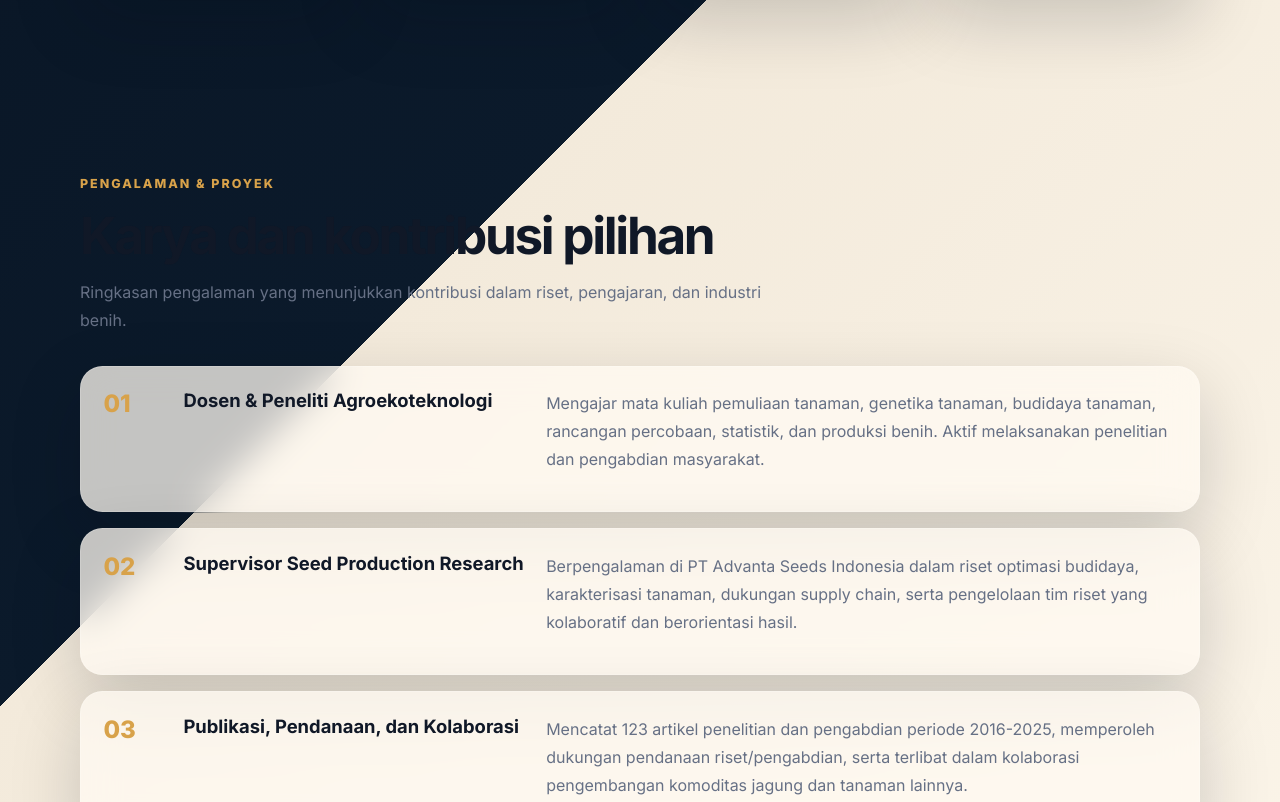
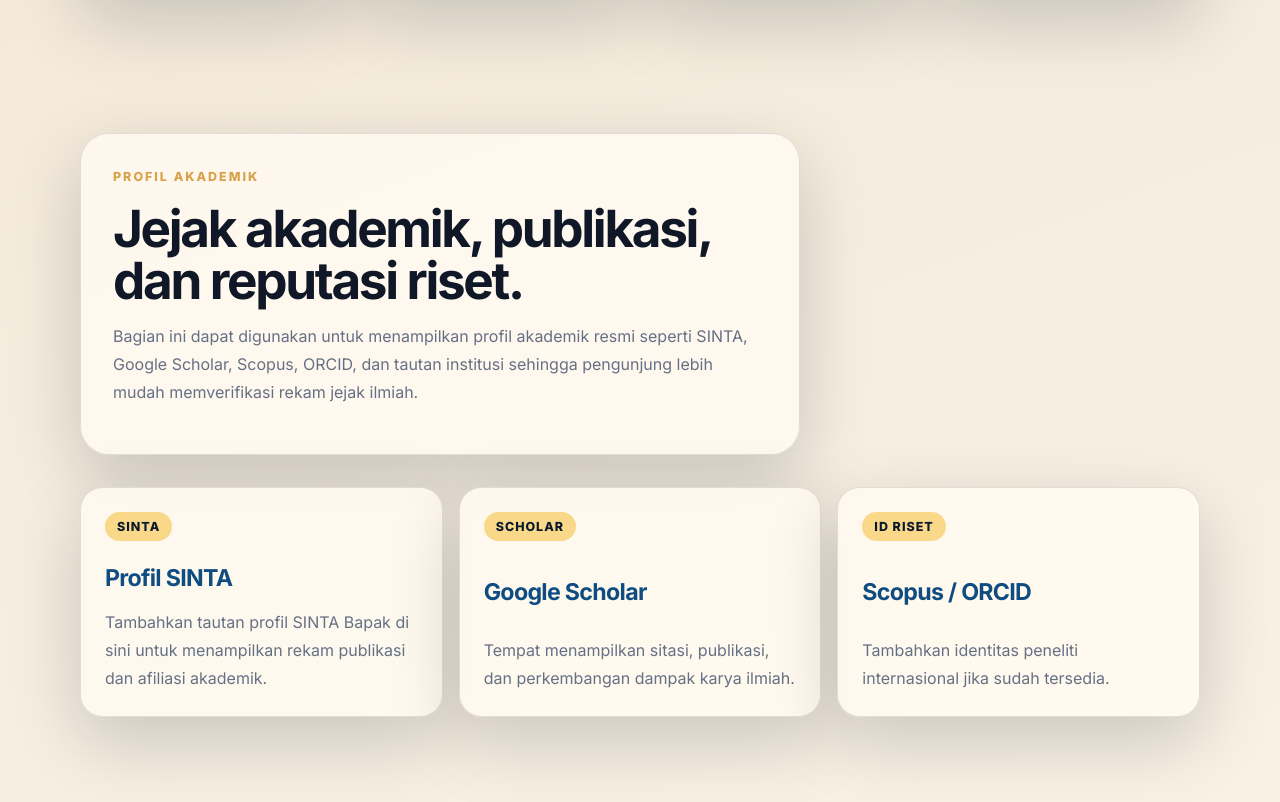
Before and after one commit to djreza999-a11y/Reza-Prakoso, a plain HTML site: page index.html in a window 1280 px wide. Shown: the part 1843-2645 px from the top of the page. Drawn offline with Linux system fonts and the light colour scheme.

Commit message:
Update tampilan dan profil akademik

```diff
--- a/index.html
+++ b/index.html
@@ -30,6 +30,7 @@
       <nav id="site-nav" class="site-nav" aria-label="Navigasi utama">
         <a href="#tentang">Tentang</a>
         <a href="#keahlian">Keahlian</a>
+        <a href="#akademik">Akademik</a>
         <a href="#proyek">Proyek</a>
         <a href="#kontak">Kontak</a>
       </nav>
@@ -117,6 +118,34 @@
         </div>
       </section>
 
+      <section id="akademik" class="section academic-section">
+        <div class="section-heading">
+          <p class="eyebrow">Profil Akademik</p>
+          <h2>Jejak akademik, publikasi, dan reputasi riset.</h2>
+          <p>
+            Bagian ini dapat digunakan untuk menampilkan profil akademik resmi seperti SINTA, Google Scholar,
+            Scopus, ORCID, dan tautan institusi sehingga pengunjung lebih mudah memverifikasi rekam jejak ilmiah.
+          </p>
+        </div>
+        <div class="academic-grid">
+          <a class="academic-card" href="#" aria-label="Profil SINTA akan ditambahkan">
+            <span>SINTA</span>
+            <strong>Profil SINTA</strong>
+            <p>Tambahkan tautan profil SINTA Bapak di sini untuk menampilkan rekam publikasi dan afiliasi akademik.</p>
+          </a>
+          <a class="academic-card" href="#" aria-label="Profil Google Scholar akan ditambahkan">
+            <span>Scholar</span>
+            <strong>Google Scholar</strong>
+            <p>Tempat menampilkan sitasi, publikasi, dan perkembangan dampak karya ilmiah.</p>
+          </a>
+          <a class="academic-card" href="#" aria-label="Profil Scopus atau ORCID akan ditambahkan">
+            <span>ID Riset</span>
+            <strong>Scopus / ORCID</strong>
+            <p>Tambahkan identitas peneliti internasional jika sudah tersedia.</p>
+          </a>
+        </div>
+      </section>
+
       <section id="proyek" class="section">
         <div class="section-heading">
           <p class="eyebrow">Pengalaman & Proyek</p>
--- a/styles.css
+++ b/styles.css
@@ -26,7 +26,7 @@ body {
   background:
     radial-gradient(circle at top left, rgba(216, 162, 74, 0.26), transparent 28rem),
     radial-gradient(circle at top right, rgba(15, 76, 129, 0.32), transparent 34rem),
-    linear-gradient(135deg, #07101d 0%, #0b1a2b 52%, #f3eadb 52%, #fffaf0 100%);
+    linear-gradient(160deg, #07101d 0%, #0b1a2b 38%, #f3eadb 38%, #fffaf0 100%);
   color: var(--ink);
 }
 
@@ -275,6 +275,15 @@ dd {
   gap: 2rem;
 }
 
+.split-section > div:first-child h2 {
+  color: #f8fbff;
+  text-shadow: 0 8px 24px rgba(0, 0, 0, 0.22);
+}
+
+.split-section > div:first-child .eyebrow {
+  color: #f9c86b;
+}
+
 .content-card {
   padding: 2rem;
   border-radius: 1.6rem;
@@ -304,6 +313,72 @@ dd {
 .project-list {
   display: grid;
   gap: 1rem;
+}
+
+.academic-section {
+  padding-top: 3rem;
+}
+
+.academic-section .section-heading {
+  padding: 2rem;
+  border: 1px solid rgba(16, 24, 39, 0.12);
+  border-radius: 1.8rem;
+  background: rgba(255, 250, 240, 0.86);
+  box-shadow: var(--shadow);
+}
+
+.academic-section .section-heading h2 {
+  color: var(--ink);
+}
+
+.academic-grid {
+  display: grid;
+  grid-template-columns: repeat(3, 1fr);
+  gap: 1rem;
+}
+
+.academic-card {
+  display: flex;
+  min-height: 220px;
+  flex-direction: column;
+  justify-content: space-between;
+  padding: 1.5rem;
+  border: 1px solid rgba(16, 24, 39, 0.12);
+  border-radius: 1.4rem;
+  background: rgba(255, 250, 240, 0.9);
+  box-shadow: var(--shadow);
+  text-decoration: none;
+  transition: transform 180ms ease, box-shadow 180ms ease;
+}
+
+.academic-card:hover,
+.academic-card:focus-visible {
+  transform: translateY(-4px);
+  box-shadow: 0 28px 80px rgba(4, 12, 24, 0.22);
+}
+
+.academic-card span {
+  width: fit-content;
+  padding: 0.45rem 0.75rem;
+  border-radius: 999px;
+  color: #0b1a2b;
+  background: #f9d88a;
+  font-size: 0.78rem;
+  font-weight: 900;
+  letter-spacing: 0.08em;
+  text-transform: uppercase;
+}
+
+.academic-card strong {
+  display: block;
+  margin-top: 1.4rem;
+  color: var(--primary);
+  font-size: 1.45rem;
+  letter-spacing: -0.03em;
+}
+
+.academic-card p {
+  margin: 1rem 0 0;
 }
 
 .stats-section {
@@ -443,6 +518,10 @@ dd {
     grid-template-columns: 1fr;
   }
 
+  .academic-grid {
+    grid-template-columns: 1fr;
+  }
+
   .project-card {
     grid-template-columns: 1fr;
   }
```
